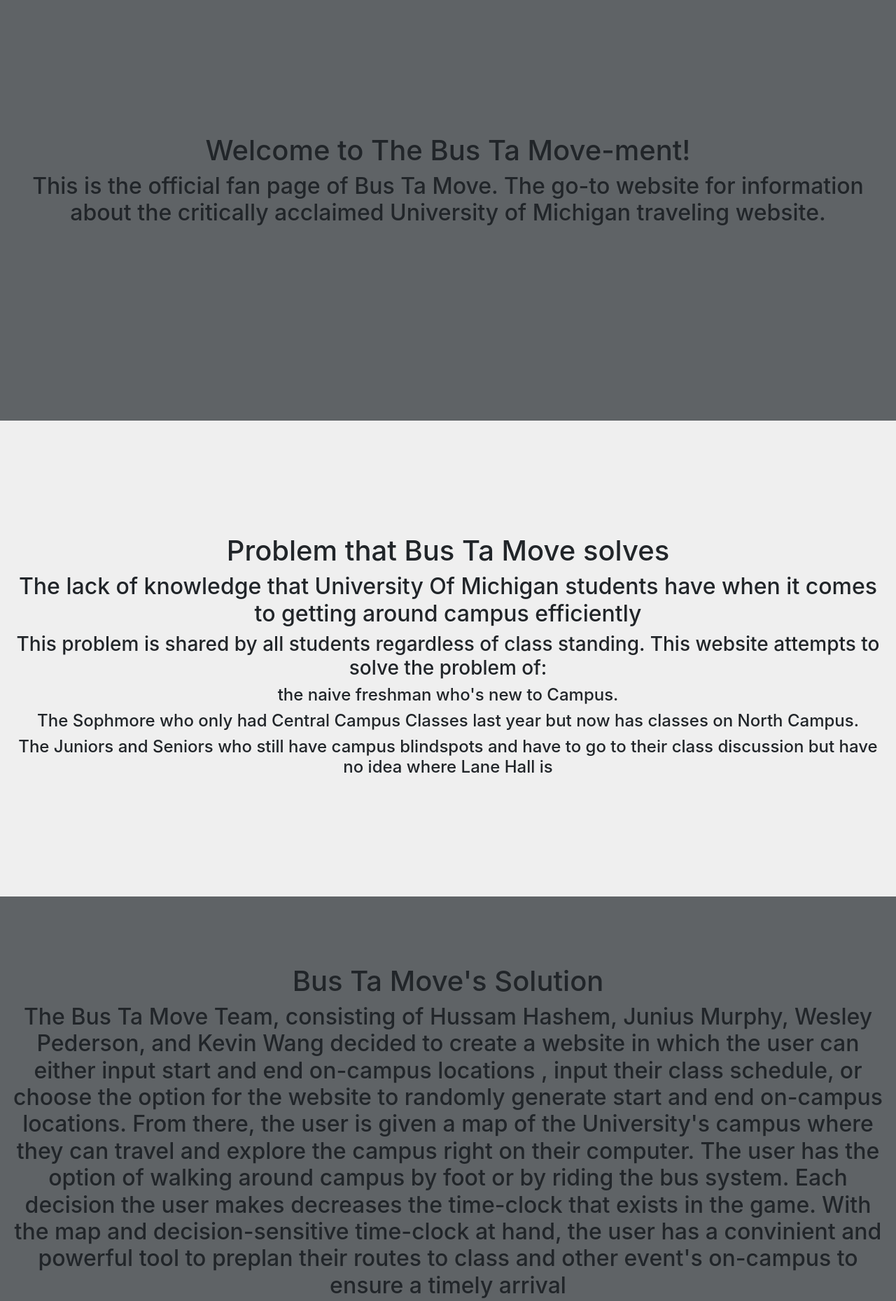
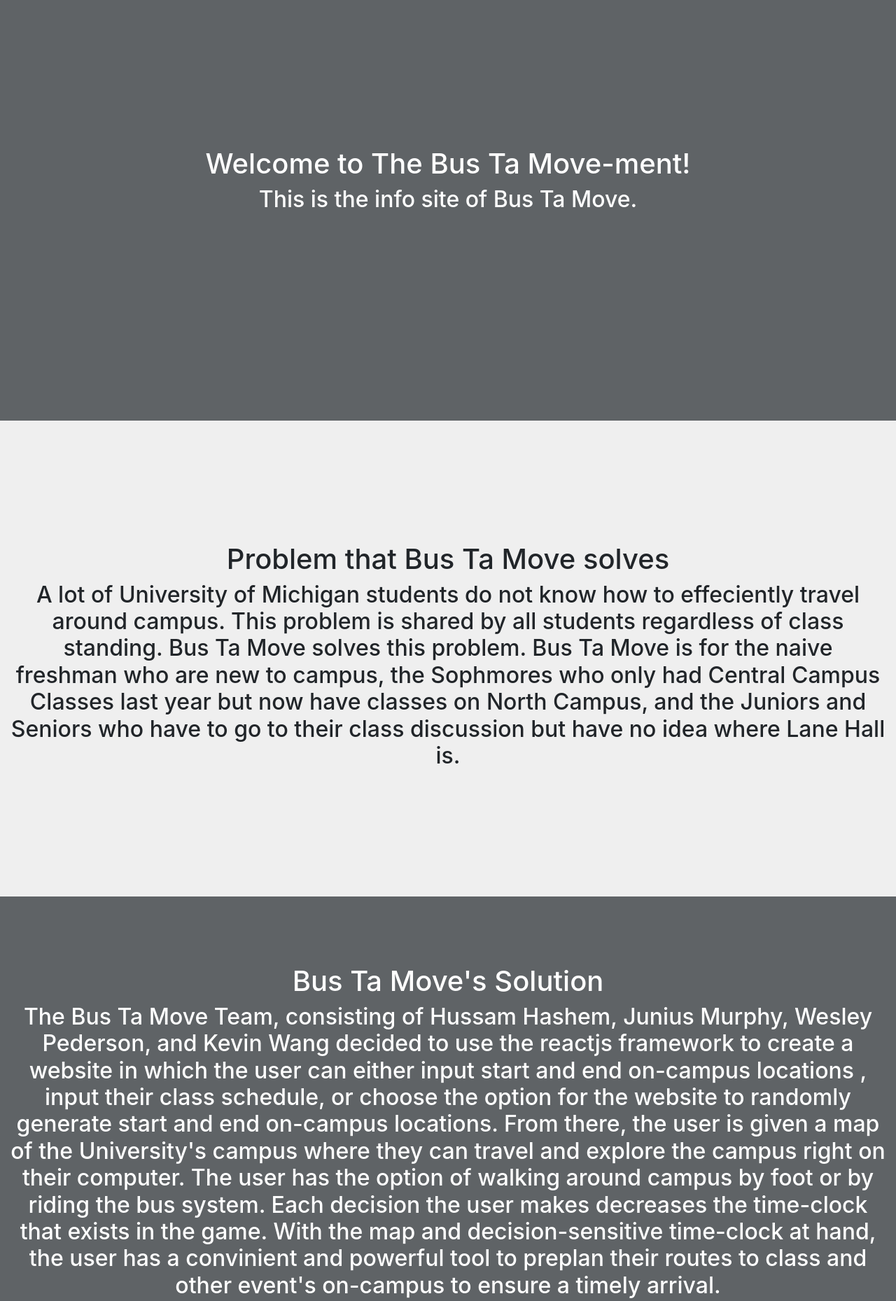
Before and after one commit to juniusmu/whump-website, a Flask app: page / in a window 1280 px wide. Shown: the part 199-2058 px from the top of the page at 70% size. Run offline with Flask 2, Linux system fonts and the light colour scheme; some libraries are stand-ins or nearby versions.

Commit message:
change text color and format

```diff
--- a/app/templates/index.html
+++ b/app/templates/index.html
@@ -9,7 +9,7 @@
     <link rel="stylesheet" href="https://stackpath.bootstrapcdn.com/bootstrap/4.1.0/css/bootstrap.min.css">
     <link rel="stylesheet" href="http://fonts.googleapis.com/css?family=Montserrat:400,700">
     <script defer src="https://use.fontawesome.com/releases/v5.0.10/js/all.js" integrity="sha384-slN8GvtUJGnv6ca26v8EzVaR9DC58QEwsIk9q1QXdCU8Yu8ck/tL/5szYlBbqmS+" crossorigin="anonymous"></script>
-    <title>Document</title>
+    <title>Bus Ta Move-ment!</title>
 </head>
 <body>
     <!-- necessary for this script tag to be inline to prevent flickering effect -->
@@ -17,7 +17,7 @@
     <!-- top navbar -->
     <nav class="navbar fixed-top navbar-expand-sm navbar-light bg-light" id="top-navbar">
         <!-- <div class="navbar-brand mx-auto text-center"> -->
-        <div class="abs-center-x navbar-nav navbar-text my-name" href="#">Bus ta Move</div>
+        <div class="abs-center-x navbar-nav navbar-text my-name" href="#">Bus Ta Move</div>
         <!-- </div> -->
         <div class="dropdown ml-auto">
             <button class="btn btn-secondary dropdown-toggle"  type="button" id="dropdown-menu-button" data-toggle="dropdown">
@@ -37,10 +37,10 @@
         <div class="row h-100 justify-content-center">
             <div class="col align-self-center text-center">
                 <h1>
-                    Welcome to The Bus Ta Move-ment!
+                    <font color="white">Welcome to The Bus Ta Move-ment!</font>
                 </h1>
                 <h2>
-                     This is the official fan page of Bus Ta Move. The go-to website for information about the critically acclaimed University of Michigan traveling website.
+                     <font color="white">This is the info site of Bus Ta Move.</font>
                 </h2>
 
             </div>
@@ -51,12 +51,9 @@
         <div class="row h-100 justify-content-center">
             <div class="col align-self-center text-center">
                 <h1> Problem that Bus Ta Move solves</h1>
-                <h2> The lack of knowledge that University Of Michigan students have when it comes to getting around campus efficiently</h2>
-                    <h3>This problem is shared by all students regardless of class standing. This website attempts to solve the problem of:</h3>
 
-                    <h4>the naive freshman who's new to Campus.</h4>
-                    <h4>The Sophmore who only had Central Campus Classes last year but now has classes on North Campus. </h4>
-                    <h4>The Juniors and Seniors who still have campus blindspots and have to go to their class discussion but have no idea where Lane Hall is</h4>
+                <h2>A lot of University of Michigan students do not know how to effeciently travel around campus. This problem is shared by all students regardless of class standing. Bus Ta Move solves this problem. Bus Ta Move is for the naive freshman who are new to campus, the Sophmores who only had Central Campus Classes last year but now have classes on North Campus, and the Juniors and Seniors who have to go to their class discussion but have no idea where Lane Hall is.</h2>
+
             </div>
         </div>
     </div>
@@ -67,19 +64,13 @@
             <!-- <div class="col h-100 align-self-center text-center"> -->
             <div class="col align-self-center text-center">
                 <h1>
-                    Bus Ta Move's Solution
+                    <font color="white">Bus Ta Move's Solution</font>
                 </h1>
                 <h2>
-                    The Bus Ta Move Team, consisting of Hussam Hashem, Junius Murphy, Wesley Pederson, and Kevin Wang decided to create a website in which the user can either input start and end on-campus locations , input their class schedule, or choose the option for the website to randomly generate start and end on-campus locations. From there, the user is given a map of the University's campus where they can travel and explore the campus right on their computer. The user has the option of walking around campus by foot or by riding the bus system. Each decision the user makes decreases the time-clock that exists in the game. With the map and decision-sensitive time-clock at hand, the user has a convinient and powerful tool to preplan their routes to class and other event's on-campus to ensure a timely arrival
+                    <font color="white">The Bus Ta Move Team, consisting of Hussam Hashem, Junius Murphy, Wesley Pederson, and Kevin Wang decided to use the reactjs framework to create a website in which the user can either input start and end on-campus locations , input their class schedule, or choose the option for the website to randomly generate start and end on-campus locations. From there, the user is given a map of the University's campus where they can travel and explore the campus right on their computer. The user has the option of walking around campus by foot or by riding the bus system. Each decision the user makes decreases the time-clock that exists in the game. With the map and decision-sensitive time-clock at hand, the user has a convinient and powerful tool to preplan their routes to class and other event's on-campus to ensure a timely arrival.</font>
                 </h2>
             </div>  <!-- col align-self-center -->
 
-            <!-- TODO, take out the white from the back of the webpage in the Solution section -->
-
-
-            <!-- <div class="col h-100 align-self-center text-center">
-                   <img id="resume-img" src="../static/juniusmu-resume-071618.png" alt="">
-            </div> -->
         </div>
     </div>
     <!-- software -->
@@ -120,30 +111,14 @@
             </div>
         </div>
     </div>
-    <!-- youtube -->
-    <!-- <div class="container-fluid align-middle align-center" id="youtube">
-        <div class="row h-100 justify-content-center">
-            <div class="col align-self-center text-center">
-                <iframe class="embed-responsive-item" width="750" height="415" src="https://www.youtube.com/embed/oDGmNZ-QfJg" frameborder="0" allow="autoplay; encrypted-media" allowfullscreen></iframe>
-            </div>
-        </div>
-    </div> -->
-    <!-- music -->
-    <!-- <div class="container-fluid align-middle align-center" id="music">
-        <div class="row h-100 justify-content-center">
-            <div class="col align-self-center text-center">
-                    Music Section
-            </div>
-        </div>
-    </div> -->
     <!-- bottom navbar -->
     <nav class="navbar-nav navbar-expand bottom navbar-light bg-light" id="bottom-navbar">
         <ul id="menu-main-nav" class="navbar-nav nav-fill w-100 justify-content-center">
-            <li class="nav-item"><a class="nav-link" href=""><i class="far fa-envelope fa-2x"></i></a></li>
-            <li class="nav-item"><a class="nav-link" href=""><i class="fab fa-linkedin fa-2x"></i></a></li>
-            <li class="nav-item"><a class="nav-link" href=""><i class="fab fa-github-square fa-2x"></i></a></li>
-            <li class="nav-item"><a class="nav-link" href=""><i class="fab fa-youtube-square fa-2x"></i></a></li>
-            <li class="nav-item"><a class="nav-link" href=""><i class="fab fa-soundcloud fa-2x"></i></a></li>
+            <li class="nav-item"><a class="nav-link" href="#"><i class="far fa-envelope fa-2x"></i></a></li>
+            <li class="nav-item"><a class="nav-link" href="#"><i class="fab fa-linkedin fa-2x"></i></a></li>
+            <li class="nav-item"><a class="nav-link" href="#"><i class="fab fa-github-square fa-2x"></i></a></li>
+            <li class="nav-item"><a class="nav-link" href="#"><i class="fab fa-youtube-square fa-2x"></i></a></li>
+            <li class="nav-item"><a class="nav-link" href="#"><i class="fab fa-soundcloud fa-2x"></i></a></li>
         </ul>
     </nav>
     <!-- jQuery CDN -->
```
